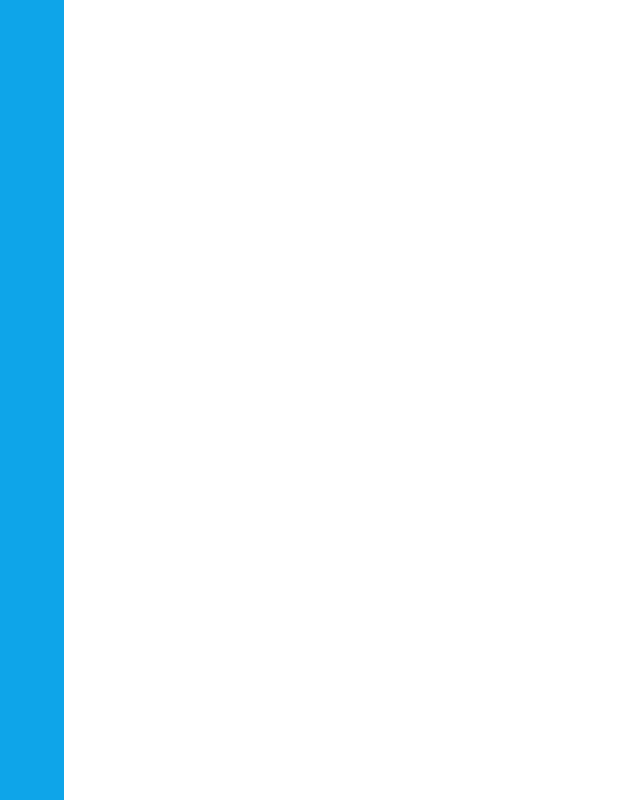
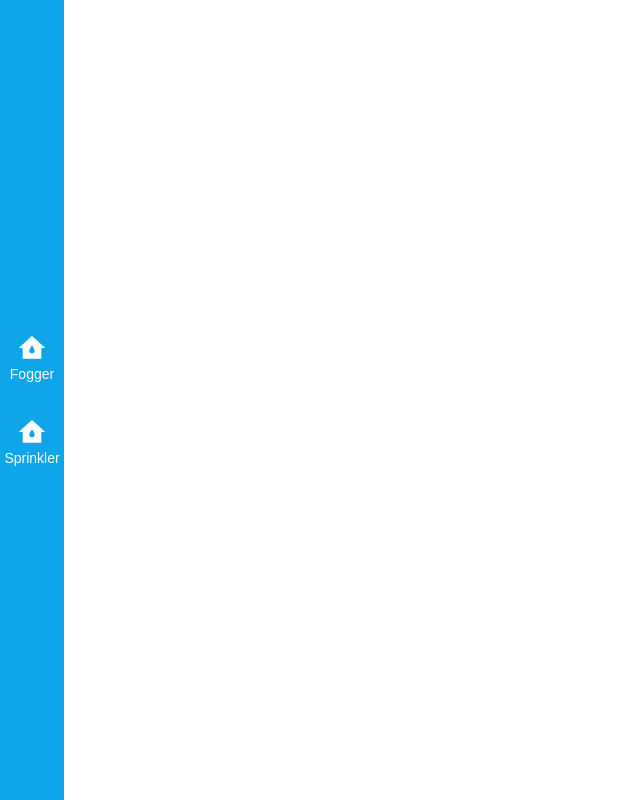
Before and after one commit to amerialmirdc/kabut-i, a Next.js app: page /settings in a window 1280 px wide. Shown: the whole page, without its empty margins (0-640 px from the left). Built offline with nearby package versions, Linux system fonts and the light colour scheme.

Commit message:
navbar for desktop

```diff
--- a/app/components/NavBar.js
+++ b/app/components/NavBar.js
@@ -62,7 +62,16 @@ export default function NavBar() {
         {
           !isMobile &&
           <div>
-            <div className="bg-sky-500 w-16 fixed z-10 bottom-0 left-0 top-0"></div>
+            <div className="bg-sky-500 w-16 fixed z-10 bottom-0 left-0 top-0 flex flex-col justify-center">
+              <div onClick={()=>{routeTo('fogger')}} className="text-center py-4 flex items-center flex-col justify-center text-white cursor-pointer">
+                <WaterDamageIcon className="" style={{fontSize: '32px'}}></WaterDamageIcon>
+                <p className="text-sm">Fogger</p>
+              </div>
+              <div onClick={()=>{routeTo('sprinkler')}} className="text-center py-4 flex items-center flex-col justify-center text-white cursor-pointer">
+                <WaterDamageIcon style={{fontSize: '32px'}}></WaterDamageIcon>
+                <p className="text-sm">Sprinkler</p>
+              </div>
+            </div>
           </div>
         }
       </>
```
